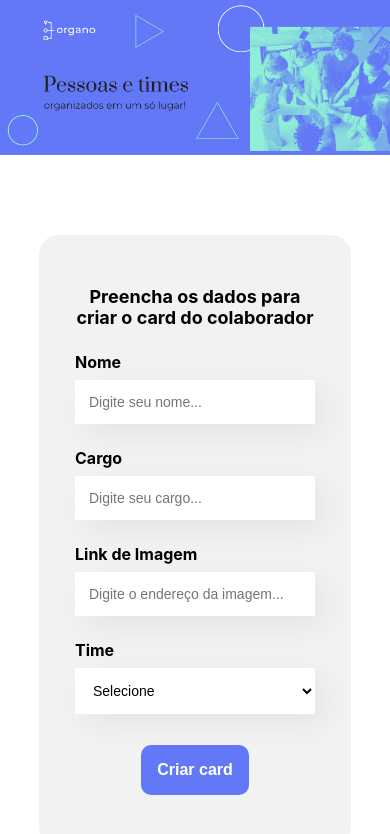
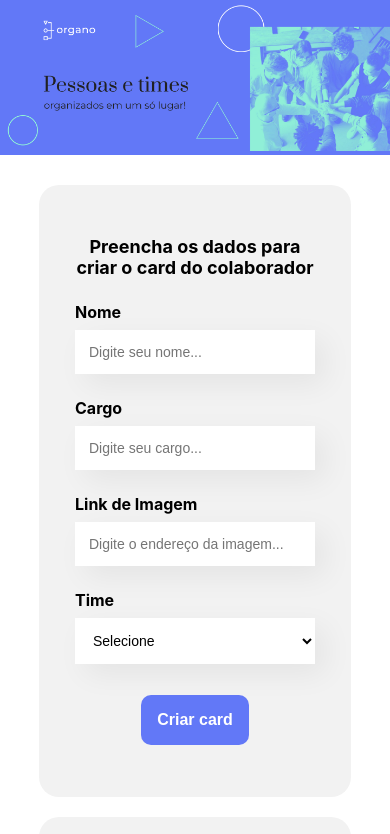
Before and after one commit to Greisonboff/orgaano-react, a React (Create React App) app: page / in a window 390 px wide. Shown: the top 834 px of the page. Built offline with nearby package versions, Linux system fonts and the light colour scheme.

Commit message:
ajust margin formaulario

```diff
--- a/src/componentes/Formulario/Formulario.css
+++ b/src/componentes/Formulario/Formulario.css
@@ -25,6 +25,12 @@
     }
 }
 
+@media (max-width: 800px) {
+    .formaulario {
+        margin: 30px 50px;
+    }
+}
+
 @media (max-width: 480px) {
     .formaulario h2 {
         font-size: 18px;
```
